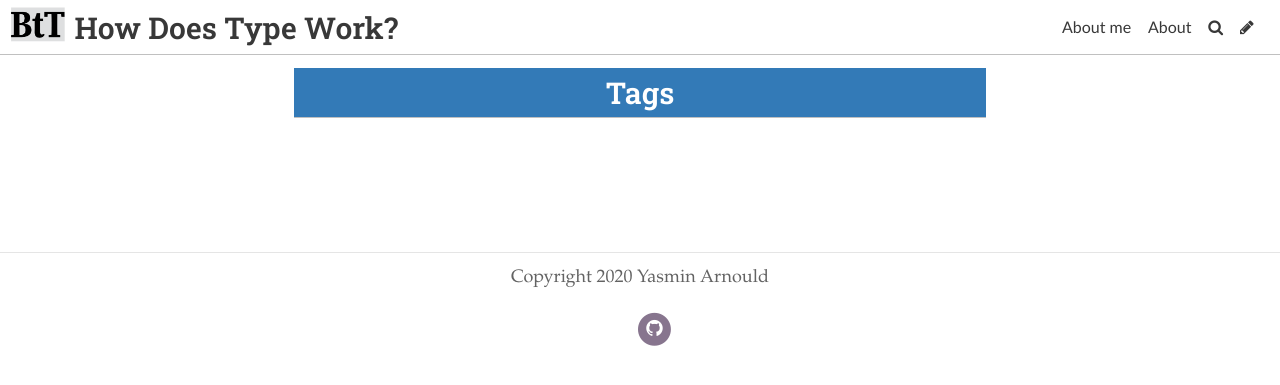
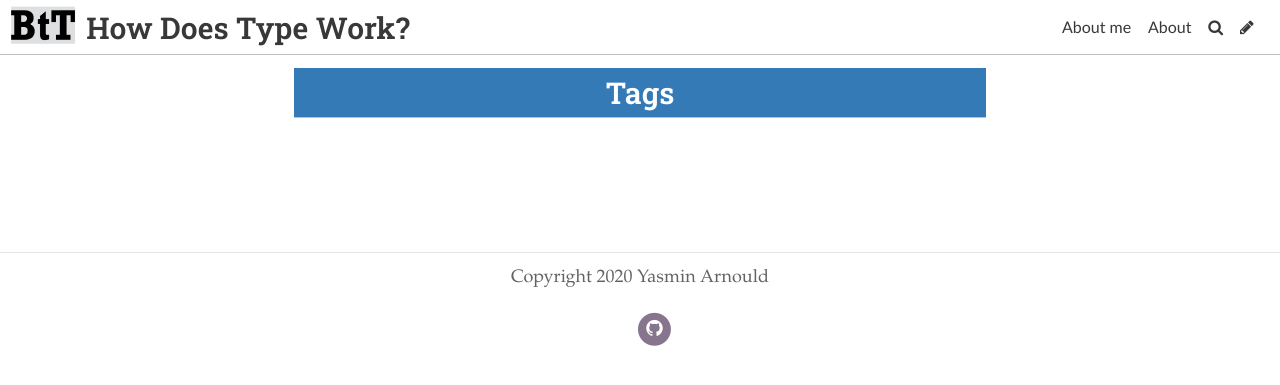
Before and after one commit to Yaz1501/BehindTheType, a Jekyll site: the page built from pages/tags.md, in a window 1280 px wide. Shown: the top 385 px of the page. Built offline with Jekyll 4.4.1, drawn with Linux system fonts in a browser that asks for light colours; some web fonts are replaced.

Commit message:
Update Settings “general”

```diff
--- a/_data/settings.yml
+++ b/_data/settings.yml
@@ -2,9 +2,9 @@
 description: Explaining the functioning of typography in different brands
 header_text: ""
 footer_text: Copyright 2020 Yasmin Arnould
-header_feature_image: ../uploads/banner3.0.png
+header_feature_image: ../uploads/bannerimage3rock.png
 bannerheight: 20vmax
-logo: ../uploads/logorect2.png
+logo: ../uploads/logorect3rock.png
 favicon: ../uploads/favicon-32x32.png
 gridlayout: true
 fixednavbar: true
```
Also changed, not shown: uploads/favicon-32x32.png (added).
